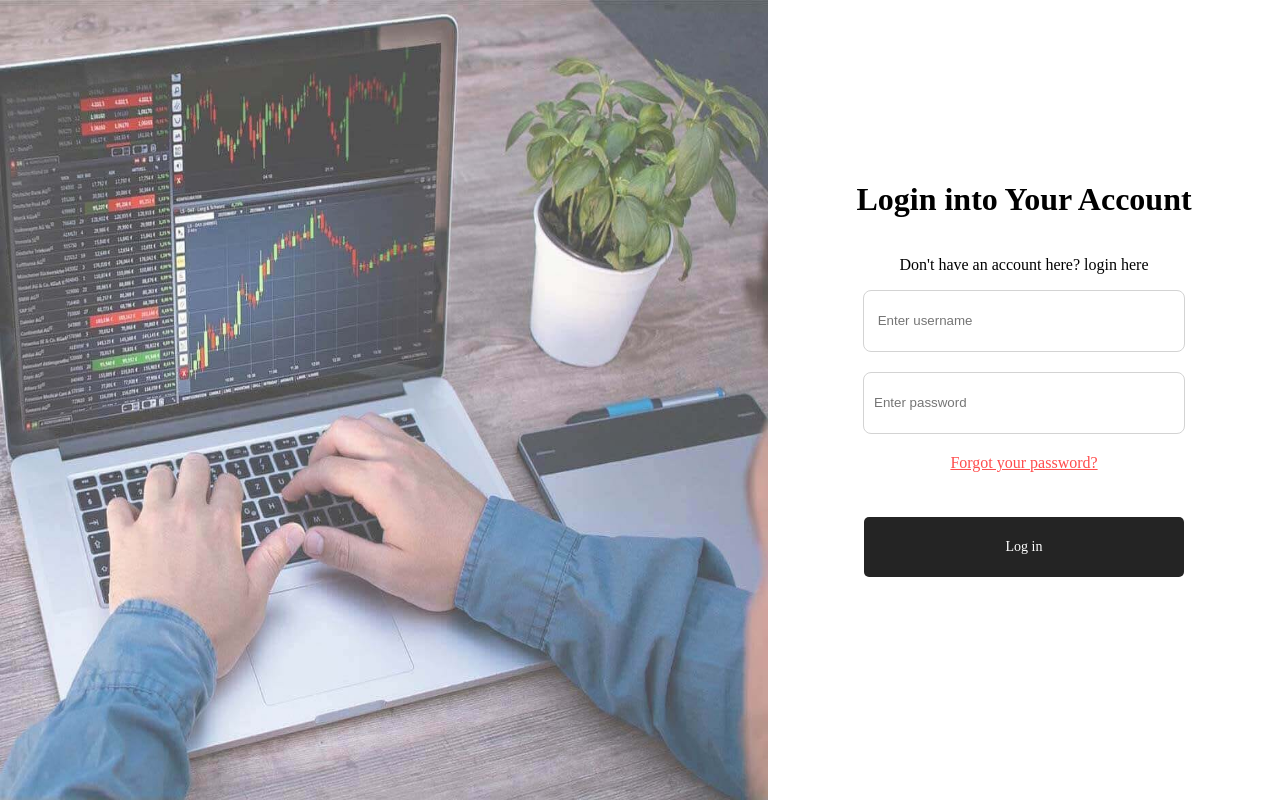
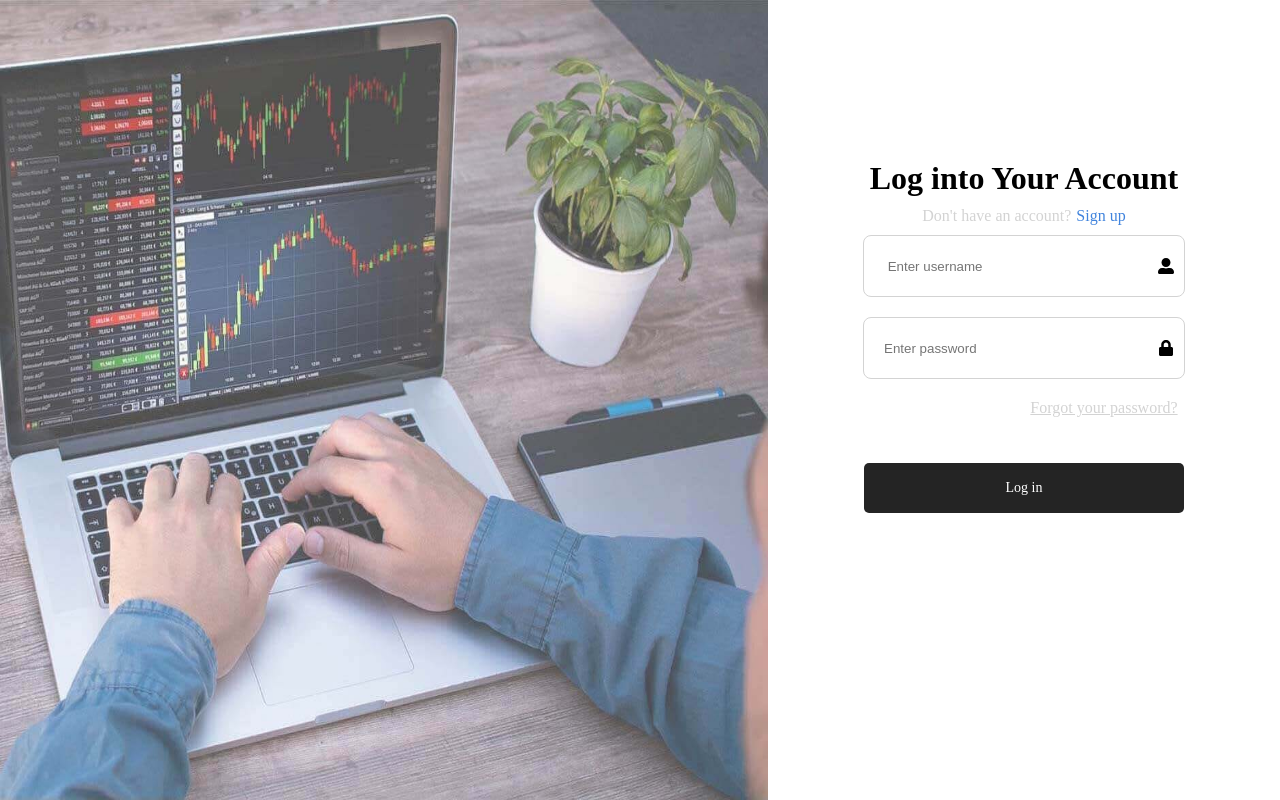
Before and after one commit to EbukaNweje/Bestkryptfield, a React (Vite) app: page /login in a window 1280 px wide. Shown: the top 800 px of the page. Built offline with nearby package versions, Linux system fonts and the light colour scheme.

Commit message:
finish the login page

```diff
--- a/src/Component/Auth/Login/Login.jsx
+++ b/src/Component/Auth/Login/Login.jsx
@@ -1,8 +1,9 @@
 import React from 'react'
-import { Container, Img, Left, Right, Wrapper, H1, Card, Span, Span2, Input, Label, Button, PassWordText, Form, SpinnerCircular,RightWrap } from './LoginStyle'
+import { Container, Img, Left, Right, Wrapper, H1, Card, Span, Span2, Input, Label, Button, PassWordText, Form, SpinnerCircular, RightWrap, InputHold } from './LoginStyle'
 import LoginImg from "./Login.jpg"
 import { MdEmail } from 'react-icons/md'
 import { BsFillLockFill } from 'react-icons/bs'
+import { FaUserAlt, FaLock } from "react-icons/fa";
 // import { SpinnerCircular } from 'spinners-react';
 const Login = () => {
 
@@ -16,20 +17,20 @@ const Login = () => {
                 <Right>
                     <RightWrap>
                         <H1>
-
-                            <h1>Login into Your Account</h1>
-                            <p>Don't have an account here? login here </p>
+                            <h1>Log into Your Account</h1>
+                            <Span>Don't have an account? <Span2 to='/signup'>Sign up</Span2></Span>
                         </H1>
                         <Card>
-                            {/* <H1 style={{ textAlign: "center" }}>Log in to your account</H1> */}
-                            {/* <Span>Don't have an account? <Span2 to='/register'>Sign up</Span2></Span> */}
                             <Form onSubmit={(e) => Login(e)}>
-                                {/* <Label><MdEmail style={{ marginRight: "2%" }} />Username*</Label> */}
-                                <Input type="text" placeholder=' Enter username' />
-
-                                {/* <Label><BsFillLockFill style={{ marginRight: "2%" }} />Password*</Label> */}
-                                <Input type="password" placeholder='Enter password' />
-                                <PassWordText to="/forgotpassword"><span style={{ color: "#FF4D4D", cursor: "pointer", textDecoration: "underline" }}>Forgot your password?</span></PassWordText>
+                                <InputHold>
+                                    <Input type="text" placeholder=' Enter username' />
+                                    <FaUserAlt />
+                                </InputHold>
+                                <InputHold>
+                                    <Input type="password" placeholder='Enter password' />
+                                    <FaLock />
+                                </InputHold>
+                                <PassWordText to="/forgotpassword"><span style={{ color: "lightgray", cursor: "pointer", textDecoration: "underline" }}>Forgot your password?</span></PassWordText>
                                 <Button>{loading ? <SpinnerCircular size={25} thickness={100} speed={100} color="rgba(255, 255, 255, 1)" secondaryColor="rgba(0, 0, 0, 0.44)" /> : "Log in"}</Button>
                             </Form>
                         </Card>
--- a/src/Component/Auth/Login/LoginStyle.jsx
+++ b/src/Component/Auth/Login/LoginStyle.jsx
@@ -1,5 +1,5 @@
 import styled from "styled-components";
-
+import { Link } from "react-router-dom";
 export const Container= styled.div`
     width: 100%;
     height: auto;
@@ -37,6 +37,11 @@ export const H1= styled.div`
     flex-direction: column;
     justify-content: center;
     align-items: center;
+
+    h1{
+        margin: 0px;
+        padding: 0px;
+    }
 `
 export const Card= styled.div`
     width: 100%;
@@ -44,18 +49,28 @@ export const Card= styled.div`
 `
 
 export const Span= styled.div`
-
+    color: lightgrey;
+display: flex;
+justify-content: center;
+align-items: center;
+width: 100%;
+margin-top: 10px;
+margin-bottom: 10px;
 `
 export const Input= styled.input`
-   width :300px ;
-   height: 40px;
+   width :200px ;
+   height: 20px;
    border-radius: 8px;
-   border: 1px solid lightgray;
+   border: none;
    background-color: transparent;
    padding: 10px;
    outline: none;
 `
-export const Span2= styled.div`
+export const Span2 =styled(Link)`
+    margin-left: 5px;
+    color: #4184DD;
+    cursor: pointer;
+    text-decoration: none;
 
 `
 export const Label= styled.div`
@@ -81,12 +96,17 @@ export const Button= styled.div`
     display: flex;
     justify-content: center;
     align-items: center;
-    height: 40px;
+    height: 30px;
     width: 280px;
     cursor: pointer;
 `
 export const PassWordText= styled.div`
-
+width: 60%;
+display: flex;
+justify-content: flex-end;
+   span{
+    text-align: right;
+   }
 `
 export const Form= styled.div`
     width: 100%;
@@ -103,3 +123,15 @@ export const RightWrap = styled.div`
     width: 100%;
     height: 60%;
 `
+export const InputHold =styled.div`
+     width :300px ;
+   height: 40px;
+   border-radius: 8px;
+   border: 1px solid lightgray;
+   background-color: transparent;
+   padding: 10px;
+   outline: none;
+   display: flex;
+   justify-content: space-between;
+   align-items: center;
+`
```
